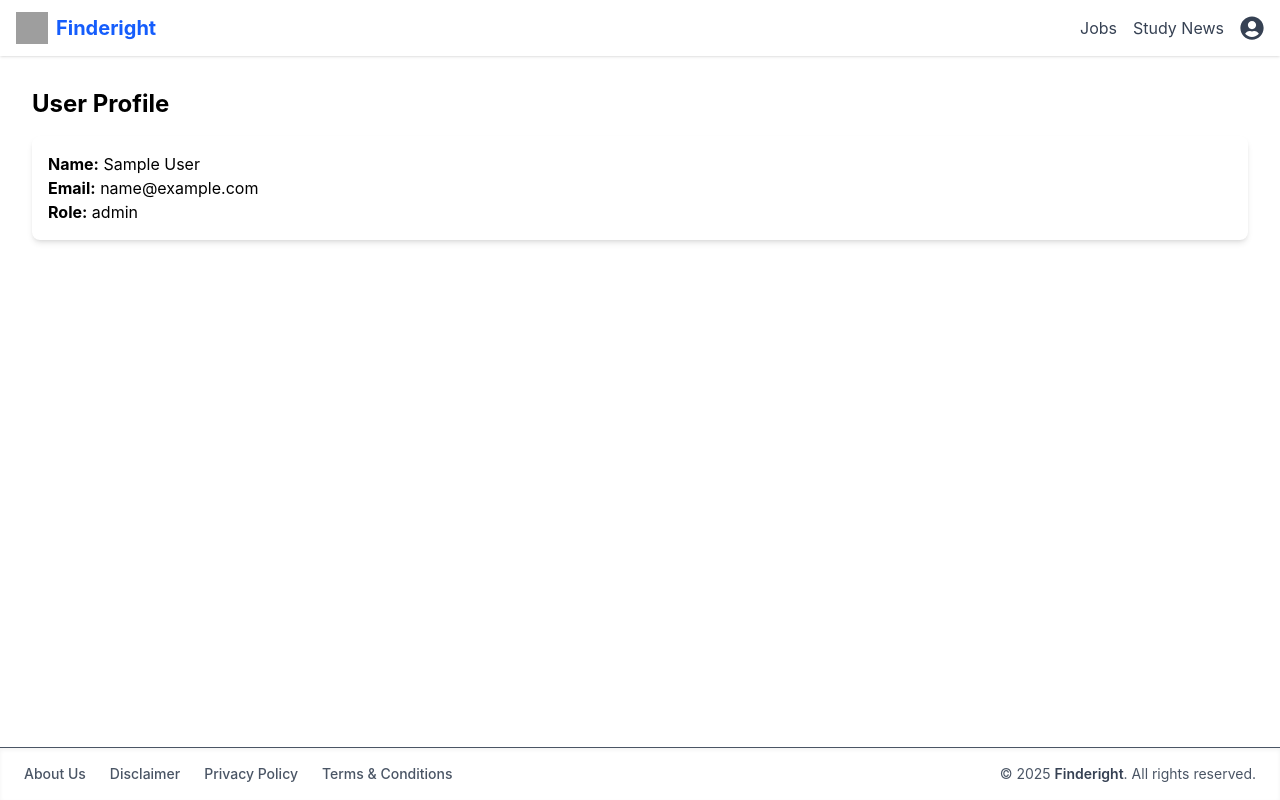
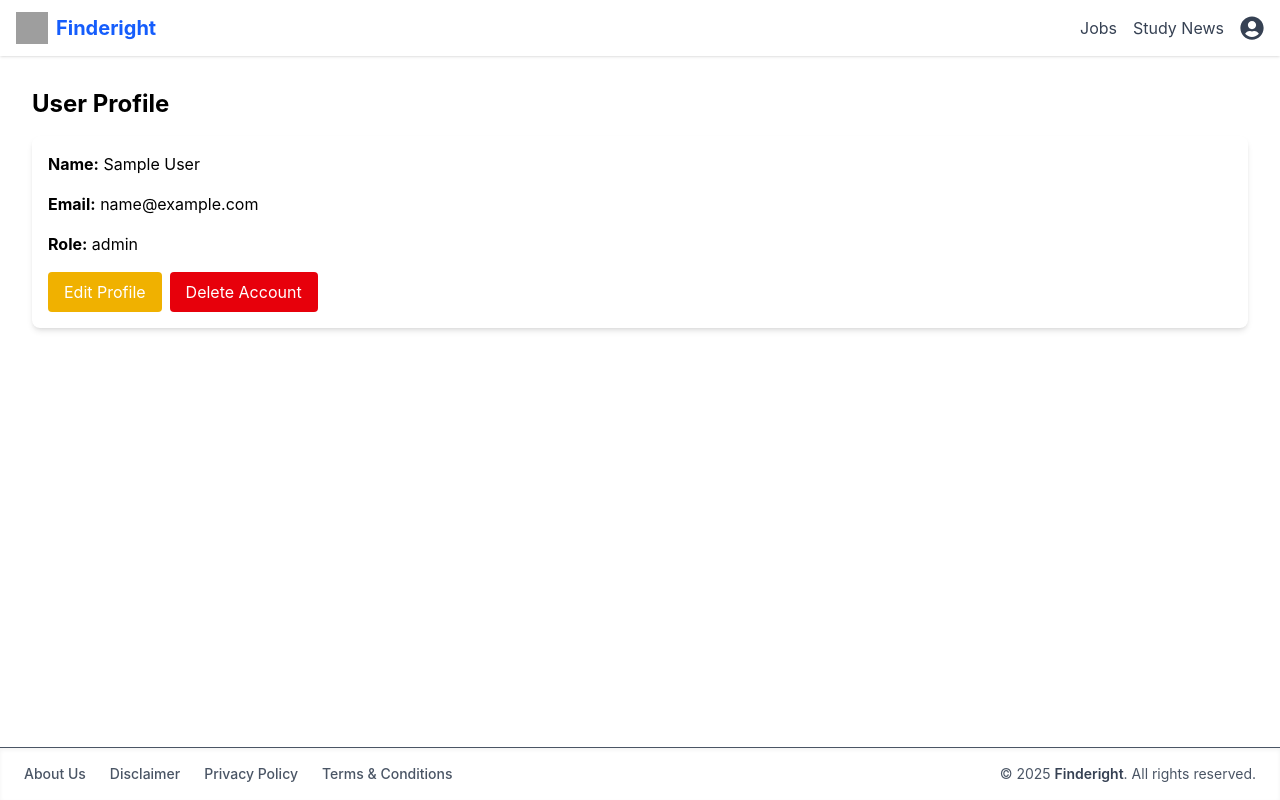
Before and after one commit to stefansav0/vercel.frontend, a React (Vite) app: page /profile in a window 1280 px wide. Built offline with nearby package versions, Linux system fonts and the light colour scheme; no server answers; sample sign-in values are in the browser's storage; grey boxes are pictures that could not be loaded.

Commit message:
Add edit and delete account features to profile

```diff
--- a/src/pages/Profile.jsx
+++ b/src/pages/Profile.jsx
@@ -1,25 +1,129 @@
 import { useEffect, useState } from "react";
+import axios from "axios";
+import { useNavigate } from "react-router-dom";
 
 const Profile = () => {
   const [user, setUser] = useState(null);
+  const [editMode, setEditMode] = useState(false);
+  const [formData, setFormData] = useState({ name: "", email: "" });
+
+  const navigate = useNavigate();
 
   useEffect(() => {
     const storedUser = localStorage.getItem("user");
-    console.log("Stored User:", storedUser); // 🔍 Debugging
-
     if (storedUser) {
-      setUser(JSON.parse(storedUser));
+      const parsedUser = JSON.parse(storedUser);
+      setUser(parsedUser);
+      setFormData({ name: parsedUser.name, email: parsedUser.email });
     }
   }, []);
+
+  const handleInputChange = (e) => {
+    setFormData((prev) => ({ ...prev, [e.target.name]: e.target.value }));
+  };
+
+  const handleUpdateProfile = async () => {
+    try {
+      const token = localStorage.getItem("token");
+      const response = await axios.put(
+        "http://localhost:5000/api/auth/update-profile",
+        formData,
+        { headers: { Authorization: `Bearer ${token}` } }
+      );
+      const updatedUser = response.data.user;
+      localStorage.setItem("user", JSON.stringify(updatedUser));
+      setUser(updatedUser);
+      setEditMode(false);
+      alert("Profile updated successfully!");
+    } catch (error) {
+      console.error("Update error:", error);
+      alert("Failed to update profile.");
+    }
+  };
+
+  const handleDeleteAccount = async () => {
+    const confirmDelete = window.confirm("Are you sure you want to delete your account?");
+    if (!confirmDelete) return;
+
+    try {
+      const token = localStorage.getItem("token");
+      await axios.delete("http://localhost:5000/api/auth/delete-account", {
+        headers: { Authorization: `Bearer ${token}` },
+      });
+
+      localStorage.removeItem("user");
+      localStorage.removeItem("token");
+      alert("Account deleted successfully.");
+      navigate("/login");
+    } catch (error) {
+      console.error("Delete error:", error);
+      alert("Failed to delete account.");
+    }
+  };
 
   return (
     <div className="container mx-auto p-4">
       <h1 className="text-2xl font-bold mb-4">User Profile</h1>
       {user ? (
-        <div className="bg-white shadow-md p-4 rounded-lg">
-          <p><strong>Name:</strong> {user.name}</p>
-          <p><strong>Email:</strong> {user.email}</p>
-          <p><strong>Role:</strong> {user.role || "User"}</p>
+        <div className="bg-white shadow-md p-4 rounded-lg space-y-4">
+          {editMode ? (
+            <>
+              <div>
+                <label className="block font-medium">Name:</label>
+                <input
+                  type="text"
+                  name="name"
+                  value={formData.name}
+                  onChange={handleInputChange}
+                  className="w-full border rounded px-3 py-2"
+                />
+              </div>
+              <div>
+                <label className="block font-medium">Email:</label>
+                <input
+                  type="email"
+                  name="email"
+                  value={formData.email}
+                  onChange={handleInputChange}
+                  className="w-full border rounded px-3 py-2"
+                />
+              </div>
+              <div className="flex gap-2">
+                <button
+                  onClick={handleUpdateProfile}
+                  className="bg-blue-600 text-white px-4 py-2 rounded"
+                >
+                  Save
+                </button>
+                <button
+                  onClick={() => setEditMode(false)}
+                  className="bg-gray-300 px-4 py-2 rounded"
+                >
+                  Cancel
+                </button>
+              </div>
+            </>
+          ) : (
+            <>
+              <p><strong>Name:</strong> {user.name}</p>
+              <p><strong>Email:</strong> {user.email}</p>
+              <p><strong>Role:</strong> {user.role || "User"}</p>
+              <div className="flex gap-2 mt-4">
+                <button
+                  onClick={() => setEditMode(true)}
+                  className="bg-yellow-500 text-white px-4 py-2 rounded"
+                >
+                  Edit Profile
+                </button>
+                <button
+                  onClick={handleDeleteAccount}
+                  className="bg-red-600 text-white px-4 py-2 rounded"
+                >
+                  Delete Account
+                </button>
+              </div>
+            </>
+          )}
         </div>
       ) : (
         <p className="text-red-500">No user data found. Please log in.</p>
```
